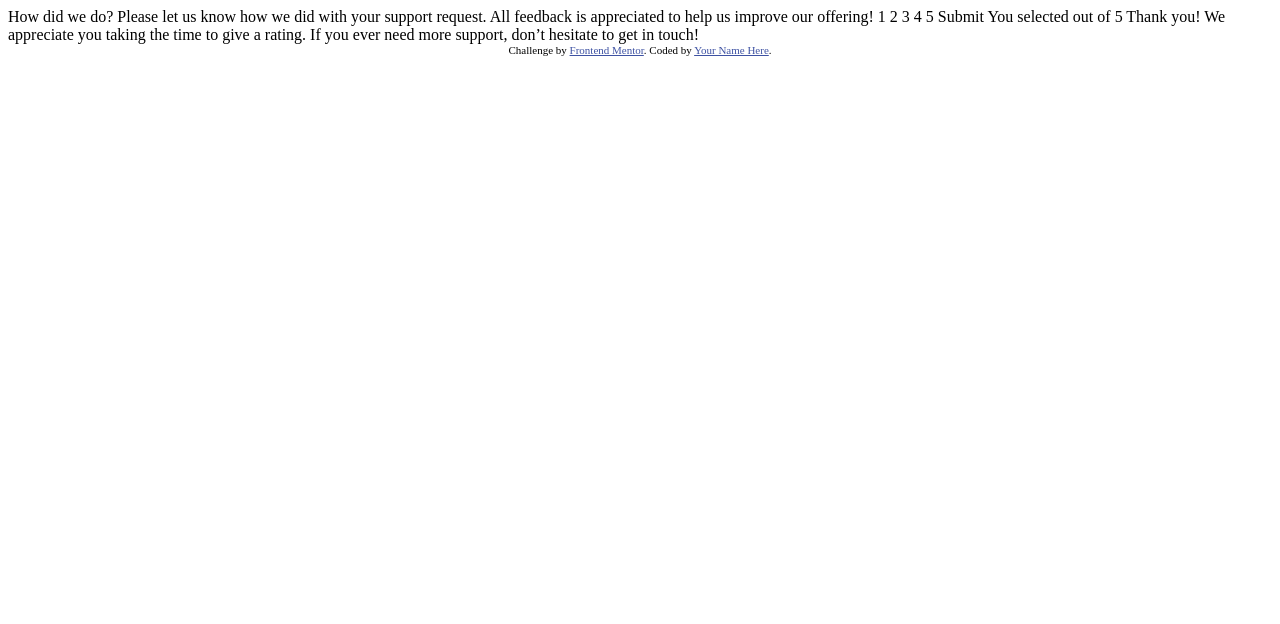
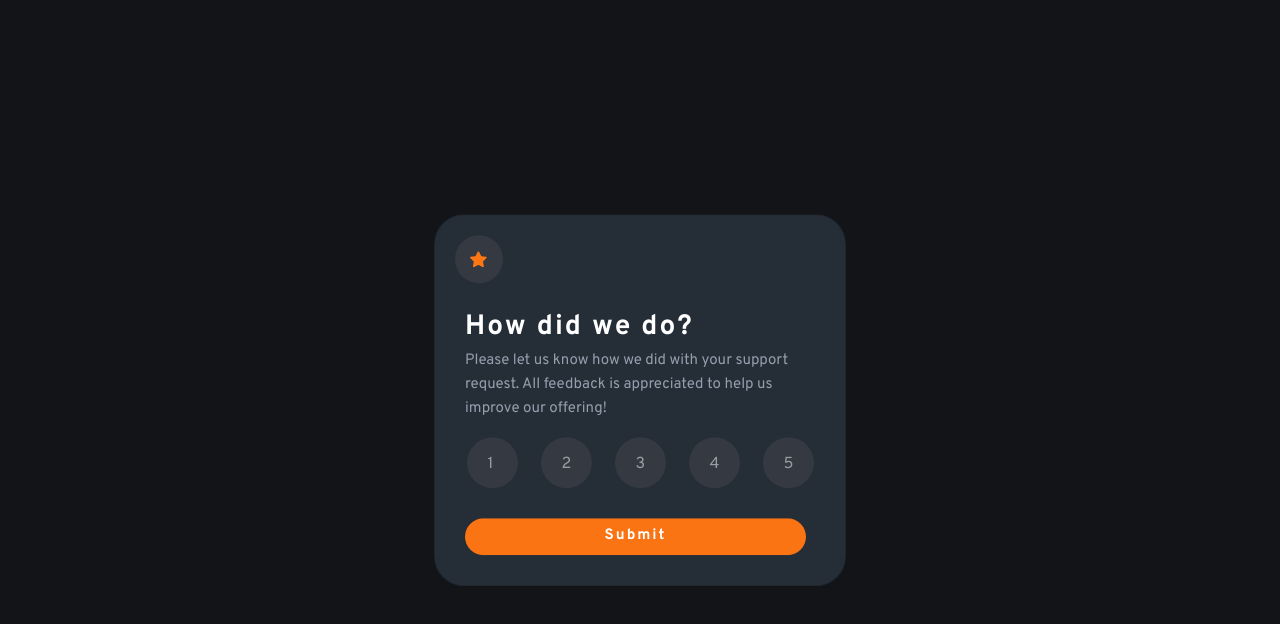
Before and after one commit to KollerJacq/interactive-rating-component, a plain HTML site: page index.html in a window 1280 px wide. Drawn offline with nearby package versions, Linux system fonts and the light colour scheme.

Commit message:
added basic html and some css

```diff
--- a/index.html
+++ b/index.html
@@ -1,49 +1,97 @@
 <!DOCTYPE html>
 <html lang="en">
   <head>
-  <meta charset="UTF-8">
-  <meta name="viewport" content="width=device-width, initial-scale=1.0"> <!-- displays site properly based on user's device -->
-
-  <link rel="icon" type="image/png" sizes="32x32" href="./images/favicon-32x32.png">
-
+    <meta charset="UTF-8" />
+    <meta name="viewport" content="width=device-width, initial-scale=1.0" />
+    <!-- displays site properly based on user's device -->
+    <link rel="preconnect" href="https://fonts.googleapis.com" />
+    <link rel="preconnect" href="https://fonts.gstatic.com" crossorigin />
+    <link
+      href="https://fonts.googleapis.com/css2?family=Overpass:ital,wght@0,100;0,200;0,300;0,400;0,500;0,600;0,700;0,800;0,900;1,100;1,200;1,300;1,400;1,500;1,600;1,700;1,800;1,900&display=swap"
+      rel="stylesheet"
+    />
+    <link
+      rel="icon"
+      type="image/png"
+      sizes="32x32"
+      href="./images/favicon-32x32.png"
+    />
+    <link
+      href="https://cdn.jsdelivr.net/npm/bootstrap@5.3.2/dist/css/bootstrap.min.css"
+      rel="stylesheet"
+      integrity="sha384-T3c6CoIi6uLrA9TneNEoa7RxnatzjcDSCmG1MXxSR1GAsXEV/Dwwykc2MPK8M2HN"
+      crossorigin="anonymous"
+    />
+    <link rel="stylesheet" href="style.css" />
     <title>Frontend Mentor | Interactive rating component</title>
 
     <!-- Feel free to remove these styles or customise in your own stylesheet 👍 -->
     <style>
-    .attribution { font-size: 11px; text-align: center; }
-    .attribution a { color: hsl(228, 45%, 44%); }
+      .attribution {
+        font-size: 11px;
+        text-align: center;
+      }
+      .attribution a {
+        color: hsl(228, 45%, 44%);
+      }
     </style>
   </head>
   <body>
-
     <!-- Rating state start -->
-
-  How did we do?
-
-  Please let us know how we did with your support request. All feedback is appreciated
-  to help us improve our offering!
-
-  1 2 3 4 5
-
-  Submit
-
+    <div class="container">
+      <div class="card">
+        <div class="icon-circle">
+          <img src="/images/icon-star.svg" alt="" class="icon-star" />
+        </div>
+        <h1 class="card-title">How did we do?</h1>
+        <p class="card-body">
+          Please let us know how we did with your support request. All feedback
+          is appreciated to help us improve our offering!
+        </p>
+        <div class="wrapper">
+          <div class="circle">
+            <div class="col">1</div>
+          </div>
+          <div class="circle">
+            <div class="col">2</div>
+          </div>
+          <div class="circle">
+            <div class="col">3</div>
+          </div>
+          <div class="circle">
+            <div class="col">4</div>
+          </div>
+          <div class="circle">
+            <div class="col">5</div>
+          </div>
+        </div>
+        <button class="btn">Submit</button>
+      </div>
       <!-- Rating state end -->
 
       <!-- Thank you state start -->
-
-  You selected <!-- Add rating here --> out of 5
-
-  Thank you!
-
-  We appreciate you taking the time to give a rating. If you ever need more support,
-  don’t hesitate to get in touch!
-
+      <div class="card hidden">
+        <img src="images/illustration-thank-you.svg" alt="" />
+        <p class="selected-rating">
+          You selected
+          <!-- Add rating here -->
+          out of 5
+        </p>
+        <h1 class="card-title-thanks">Thank you!</h1>
+        <p class="card-body-thanks">
+          We appreciate you taking the time to give a rating. If you ever need
+          more support, don’t hesitate to get in touch!
+        </p>
+      </div>
       <!-- Thank you state end -->
-
-
+      <!--
       <div class="attribution">
-    Challenge by <a href="https://www.frontendmentor.io?ref=challenge" target="_blank">Frontend Mentor</a>.
-    Coded by <a href="#">Your Name Here</a>.
+        Challenge by
+        <a href="https://www.frontendmentor.io?ref=challenge" target="_blank"
+          >Frontend Mentor</a
+        >. Coded by <a href="#">Jacqueline Koller</a>.
+      </div>-->
     </div>
   </body>
+  <script src="script.js"></script>
 </html>
--- /dev/null
+++ b/style.css
@@ -0,0 +1,77 @@
+body {
+  background-color: hsl(216, 12%, 8%);
+}
+.card {
+  background-color: hsl(213, 19%, 18%);
+  font-family: "Overpass", sans-serif;
+  width: 412px;
+  border-radius: 30px;
+  position: absolute;
+  top: 50%;
+  left: 50%;
+  transform: translate(-50%, -50%);
+}
+.card-title {
+  color: #fff;
+  padding: 30px 30px 0;
+  letter-spacing: 2px;
+  line-height: 1;
+  font-size: 28px;
+  font-weight: bold;
+}
+.card-body {
+  color: hsl(217, 12%, 63%);
+  padding: 0 30px 0;
+  font-size: 15px;
+  line-height: 24px;
+}
+.hidden {
+  display: none;
+}
+.icon-circle {
+  background-color: hsl(216, 12%, 23%);
+  border-radius: 90px;
+  margin-top: 20px;
+  margin-left: 20px;
+  width: 48px;
+  height: 48px;
+}
+.icon-star {
+  position: relative;
+  top: 12px;
+  left: 15px;
+  width: 17px;
+}
+.btn {
+  background-color: hsl(25, 97%, 53%);
+  color: #fff;
+  width: 341px;
+  border-radius: 23px;
+  font-size: 15px;
+  font-weight: bold;
+  margin: 30px 30px 30px;
+  letter-spacing: 2px;
+}
+.btn:hover {
+  background-color: #fff;
+  color: hsl(25, 97%, 53%);
+  cursor: pointer;
+}
+.wrapper {
+  display: grid;
+  grid-template-columns: 1fr 1fr 1fr 1fr 1fr;
+  padding: 0 20px;
+}
+.col {
+  color: #fff;
+  font-size: 16px;
+  margin: 15px 0 0 21px;
+  opacity: 0.5;
+}
+.circle {
+  background-color: hsl(216, 12%, 23%);
+  border-radius: 90px;
+  width: 51px;
+  height: 51px;
+  margin: 0 auto;
+}
```
Also changed, not shown: script.js (added). Lines whose indentation alone changed are shown as unchanged.
